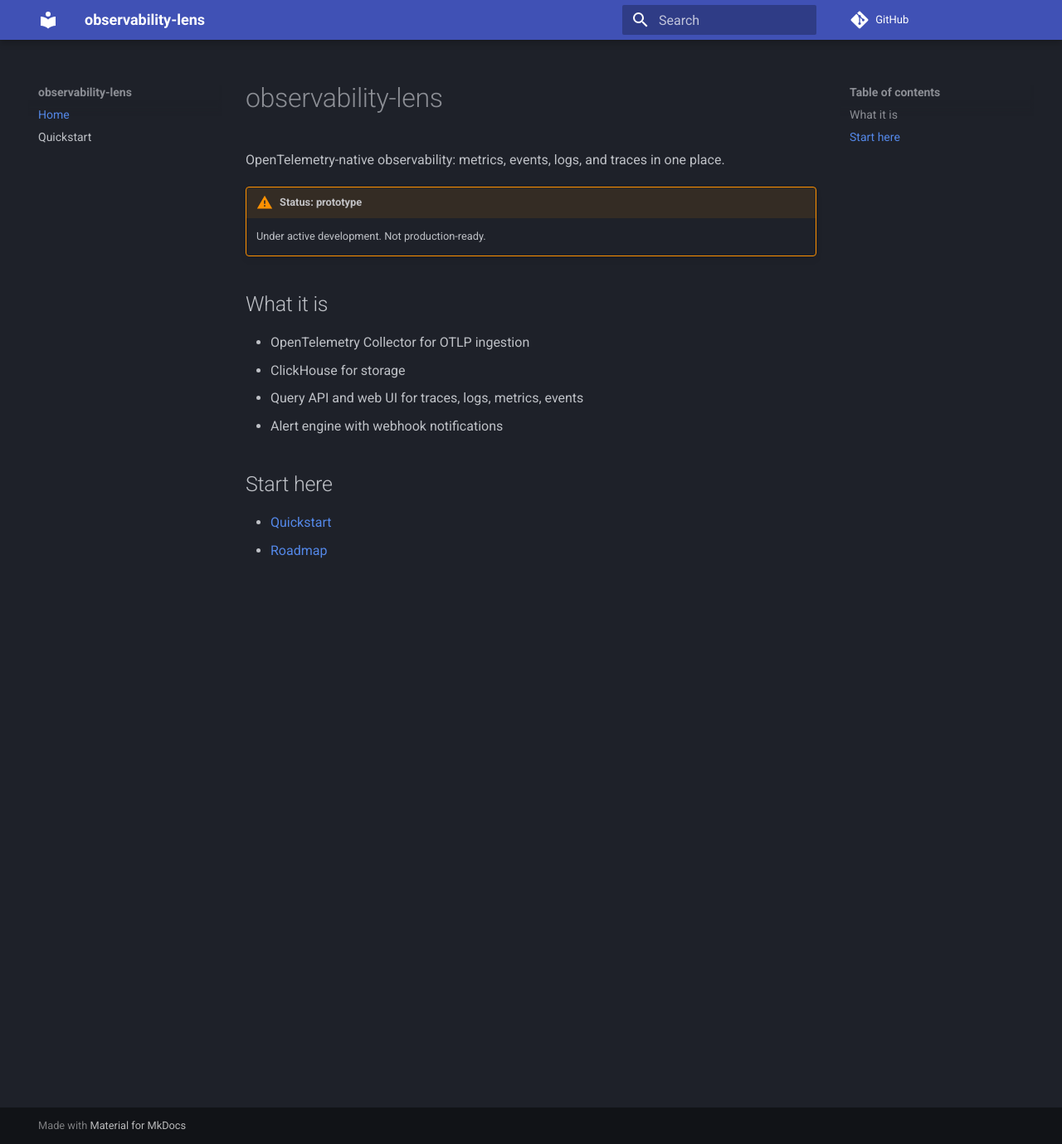
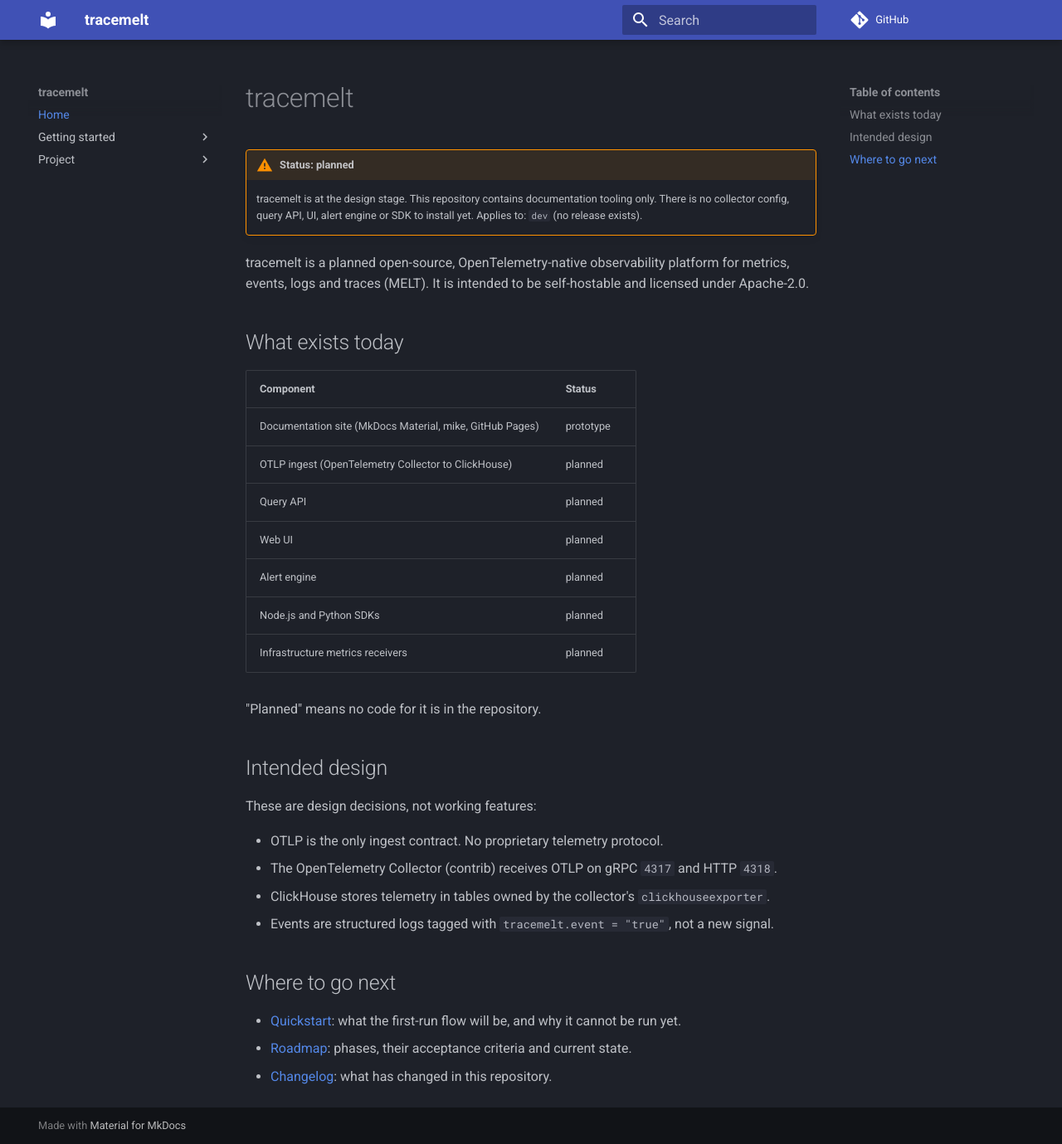
Before and after one commit to sunilbittu/observability-lens, an MkDocs documentation site: the page built from docs/index.md, in a window 1280 px wide and 1379 px high. Shown: the whole window at 83% size. Built offline with MkDocs 1.6.1 and Material for MkDocs 9.7.7, drawn with Linux system fonts in a browser that asks for light colours; comment, search, counter and statistics services are not loaded; the version menu is left out.

Commit message:
Docs truth pass: label everything planned, fix strict build, add LICENSE and README (#1)
- Rename docs to tracemelt (repo and docs URL unchanged)
- Landing page and quickstart no longer describe components that do not exist
- Add roadmap and changelog pages, fix the broken roadmap link
- Gate docs deploy on mkdocs build --strict
- Add Apache-2.0 LICENSE and README

Co-authored-by: sb <sb>

```diff
--- a/docs/index.md
+++ b/docs/index.md
@@ -1,18 +1,39 @@
-# observability-lens
+# tracemelt
 
-OpenTelemetry-native observability: metrics, events, logs, and traces in one place.
+!!! warning "Status: planned"
+    tracemelt is at the design stage. This repository contains documentation
+    tooling only. There is no collector config, query API, UI, alert engine or
+    SDK to install yet. Applies to: `dev` (no release exists).
 
-!!! warning "Status: prototype"
-    Under active development. Not production-ready.
+tracemelt is a planned open-source, OpenTelemetry-native observability
+platform for metrics, events, logs and traces (MELT). It is intended to be
+self-hostable and licensed under Apache-2.0.
 
-## What it is
+## What exists today
 
-- OpenTelemetry Collector for OTLP ingestion
-- ClickHouse for storage
-- Query API and web UI for traces, logs, metrics, events
-- Alert engine with webhook notifications
+| Component | Status |
+|---|---|
+| Documentation site (MkDocs Material, mike, GitHub Pages) | prototype |
+| OTLP ingest (OpenTelemetry Collector to ClickHouse) | planned |
+| Query API | planned |
+| Web UI | planned |
+| Alert engine | planned |
+| Node.js and Python SDKs | planned |
+| Infrastructure metrics receivers | planned |
 
-## Start here
+"Planned" means no code for it is in the repository.
 
-- [Quickstart](quickstart.md)
-- [Roadmap](roadmap.md)
+## Intended design
+
+These are design decisions, not working features:
+
+- OTLP is the only ingest contract. No proprietary telemetry protocol.
+- The OpenTelemetry Collector (contrib) receives OTLP on gRPC `4317` and HTTP `4318`.
+- ClickHouse stores telemetry in tables owned by the collector's `clickhouseexporter`.
+- Events are structured logs tagged with `tracemelt.event = "true"`, not a new signal.
+
+## Where to go next
+
+- [Quickstart](getting-started/quickstart.md): what the first-run flow will be, and why it cannot be run yet.
+- [Roadmap](project/roadmap.md): phases, their acceptance criteria and current state.
+- [Changelog](project/changelog.md): what has changed in this repository.
--- a/mkdocs.yml
+++ b/mkdocs.yml
@@ -1,4 +1,4 @@
-site_name: observability-lens
+site_name: tracemelt
 site_url: https://sunilbittu.github.io/observability-lens/
 repo_url: https://github.com/sunilbittu/observability-lens
 
@@ -20,4 +20,8 @@ markdown_extensions:
 
 nav:
   - Home: index.md
-  - Quickstart: quickstart.md
+  - Getting started:
+      - Quickstart: getting-started/quickstart.md
+  - Project:
+      - Roadmap: project/roadmap.md
+      - Changelog: project/changelog.md
```
Also changed, not shown: README.md (added, +34 -0 lines), docs/getting-started/quickstart.md (added, +32 -0 lines), docs/project/changelog.md (added, +32 -0 lines), docs/project/roadmap.md (added, +62 -0 lines), docs/quickstart.md (deleted, +0 -9 lines), 4 other files.
